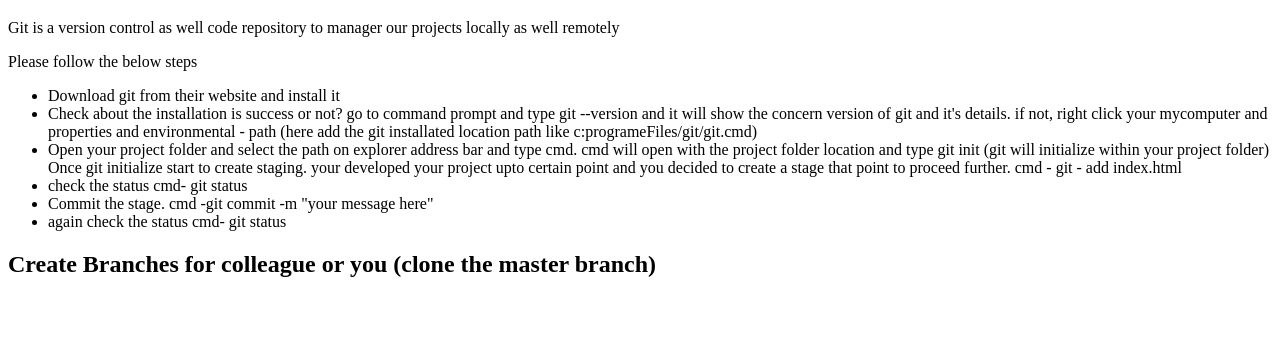
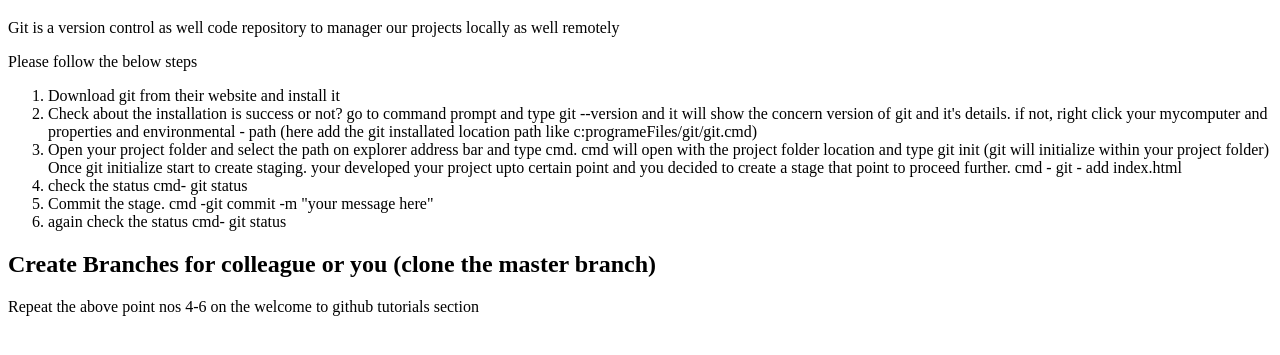
Before and after one commit to blissmani77/demo, a plain HTML site: page index.html in a window 1280 px wide. Shown: the part 61-416 px from the top of the page. Drawn offline with Linux system fonts and the light colour scheme.

Commit message:
new branch correction-01

```diff
--- a/index.html
+++ b/index.html
@@ -9,7 +9,7 @@
 <h1>Welcome to Git/GitHub Tutorials</h1>
 <p>Git is a version control as well code repository to manager our projects locally as well remotely</p>
 <p>Please follow the below steps</p>
-<ul>
+<ol>
     <li>Download git from their website and install it</li>
     <li>Check about the installation is success or not? go to command prompt and type git --version and it will show the concern
         version of git and it's details. if not, right click your mycomputer and properties and environmental - path (here add
@@ -22,7 +22,8 @@
     <li>check the status cmd- git status</li>
     <li>Commit the stage. cmd -git commit -m "your message here" </li>
     <li>again check the status cmd- git status</li>
-</ul>
+</ol>
 <h2>Create Branches for colleague or you (clone the master branch)</h2>
+<p>Repeat the above point nos 4-6 on the welcome to github tutorials section </p>
 </body>
 </html>
```
